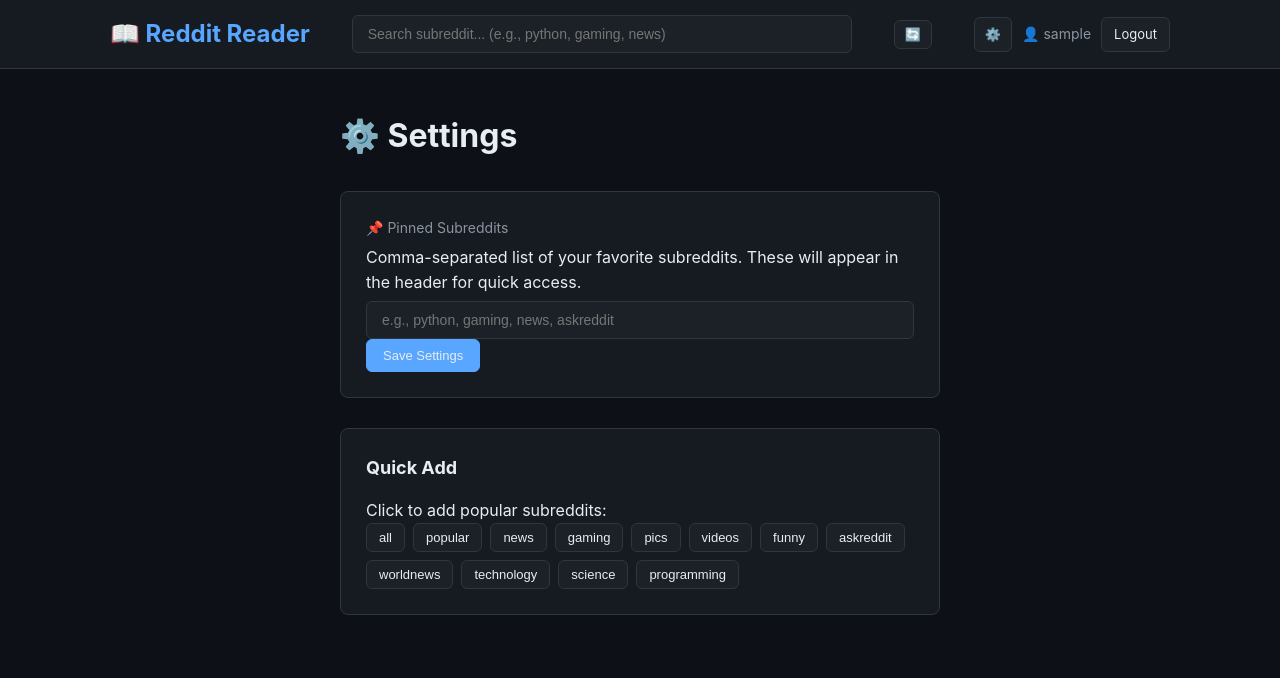
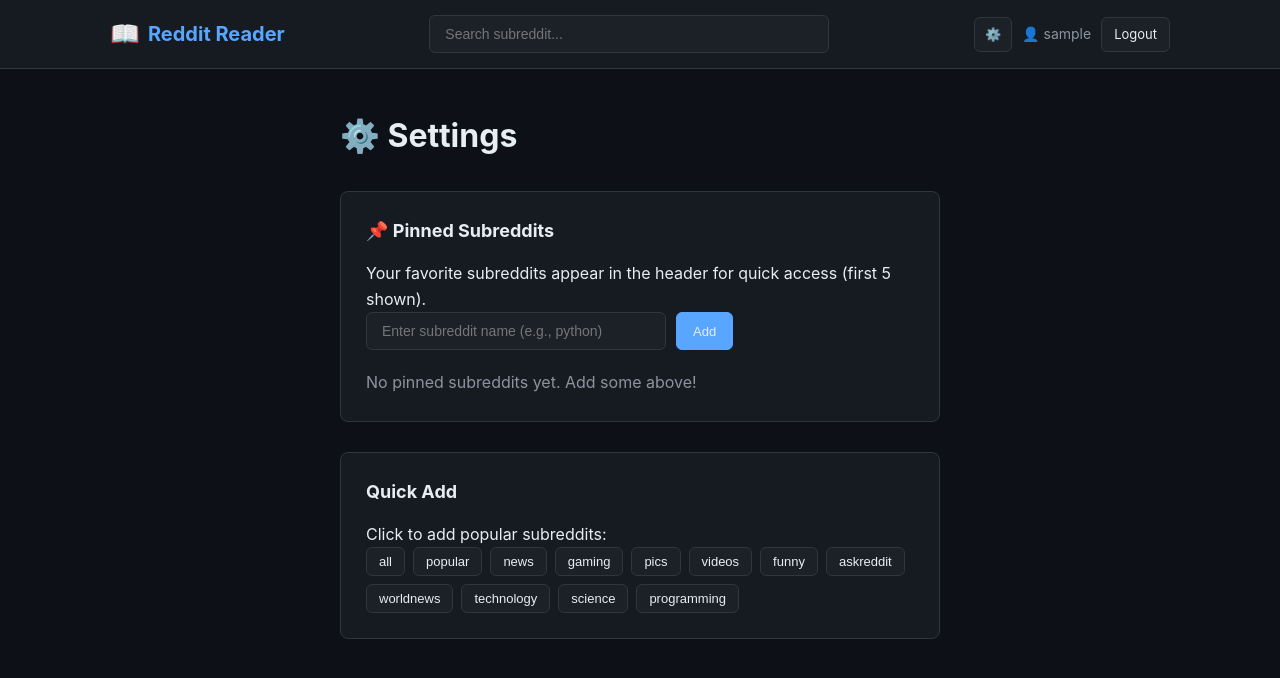
Before and after one commit to ThisIsMyAccountName/reddit-Reader, a Flask app: page /settings in a window 1280 px wide. Shown: the top 678 px of the page. Run offline with Flask 3, Linux system fonts and the light colour scheme; the visitor is signed in with stand-in values (Sample User, id 1); some libraries are stand-ins or nearby versions.

Commit message:
Make logo-text go to r/all on non-sub pages, add pinned sub reordering with up/down buttons

```diff
--- a/app.py
+++ b/app.py
@@ -422,14 +422,20 @@ def get_db():
 
 @app.context_processor
 def inject_pinned_subs():
-    """Inject pinned subreddits into all templates."""
+    """Inject pinned subreddits and page type into all templates."""
+    context = {'pinned_subs': [], 'is_subreddit_page': False}
+
+    # Check if current page is a subreddit page
+    if request.endpoint in ('subreddit', 'comments'):
+        context['is_subreddit_page'] = True
+
     if current_user.is_authenticated:
         conn = get_db()
         row = conn.execute('SELECT pinned_subs FROM user_settings WHERE user_id = ?', (current_user.id,)).fetchone()
         conn.close()
         if row and row['pinned_subs']:
-            return {'pinned_subs': [s.strip() for s in row['pinned_subs'].split(',') if s.strip()]}
-    return {'pinned_subs': []}
+            context['pinned_subs'] = [s.strip() for s in row['pinned_subs'].split(',') if s.strip()]
+    return context
 
 
 def init_db():
@@ -634,27 +640,40 @@ def settings():
     """User settings page."""
     conn = get_db()
 
+    # Get current settings
+    row = conn.execute('SELECT pinned_subs FROM user_settings WHERE user_id = ?', (current_user.id,)).fetchone()
+    current_subs = []
+    if row and row['pinned_subs']:
+        current_subs = [s.strip() for s in row['pinned_subs'].split(',') if s.strip()]
+
     if request.method == 'POST':
-        pinned_subs = request.form.get('pinned_subs', '').strip()
-        # Normalize: remove r/ prefix, clean up whitespace
-        subs = [s.strip().lstrip('r/').lower() for s in pinned_subs.split(',') if s.strip()]
-        pinned_subs = ','.join(subs)
+        action = request.form.get('action')
+        sub = request.form.get('sub', '').strip().lstrip('r/').lower()
 
+        if action == 'add' and sub and sub not in current_subs:
+            current_subs.append(sub)
+        elif action == 'remove' and sub in current_subs:
+            current_subs.remove(sub)
+        elif action == 'move_up' and sub in current_subs:
+            idx = current_subs.index(sub)
+            if idx > 0:
+                current_subs[idx], current_subs[idx-1] = current_subs[idx-1], current_subs[idx]
+        elif action == 'move_down' and sub in current_subs:
+            idx = current_subs.index(sub)
+            if idx < len(current_subs) - 1:
+                current_subs[idx], current_subs[idx+1] = current_subs[idx+1], current_subs[idx]
+
+        pinned_subs = ','.join(current_subs)
         conn.execute('''
             INSERT INTO user_settings (user_id, pinned_subs) VALUES (?, ?)
             ON CONFLICT(user_id) DO UPDATE SET pinned_subs = excluded.pinned_subs
         ''', (current_user.id, pinned_subs))
         conn.commit()
         conn.close()
-        flash('Settings saved!', 'success')
         return redirect(url_for('settings'))
 
-    # Get current settings
-    row = conn.execute('SELECT pinned_subs FROM user_settings WHERE user_id = ?', (current_user.id,)).fetchone()
     conn.close()
-    pinned_subs = row['pinned_subs'] if row else ''
-
-    return render_template('settings.html', pinned_subs=pinned_subs)
+    return render_template('settings.html', pinned_subs=current_subs)
 
 
 def get_user_pinned_subs(user_id):
--- a/static/style.css
+++ b/static/style.css
@@ -173,15 +173,30 @@ body {
     display: flex;
     justify-content: space-between;
     align-items: center;
-    gap: 20px;
+    gap: 15px;
 }
 
-.logo {
+.logo-group {
+    display: flex;
+    align-items: center;
+    gap: 8px;
+    flex-shrink: 0;
+}
+
+.logo-icon {
     font-size: 24px;
+    text-decoration: none;
+}
+
+.logo-text {
+    font-size: 20px;
     font-weight: bold;
     color: var(--accent);
     text-decoration: none;
-    flex-shrink: 0;
+}
+
+.logo-text:hover {
+    color: var(--accent-hover);
 }
 
 .header-auth {
@@ -196,13 +211,9 @@ body {
     font-size: 14px;
 }
 
-.logo:hover {
-    color: var(--accent-hover);
-}
-
 .search-form {
     flex: 1;
-    max-width: 500px;
+    max-width: 400px;
 }
 
 .search-input {
@@ -1109,6 +1151,90 @@ body {
 
 .pinned-sub:hover {
     background: var(--accent);
+}
+
+/* Settings Page - Add Sub Form */
+.add-sub-form {
+    display: flex;
+    gap: 10px;
+    margin-bottom: 20px;
+}
+
+.add-sub-form .form-input {
+    flex: 1;
+    max-width: 300px;
+}
+
+/* Settings Page - Pinned List */
+.pinned-list {
+    display: flex;
+    flex-direction: column;
+    gap: 8px;
+    margin-top: 15px;
+}
+
+.pinned-item {
+    display: flex;
+    align-items: center;
+    gap: 12px;
+    padding: 10px 15px;
+    background: var(--bg-tertiary);
+    border-radius: 6px;
+    border: 1px solid var(--border);
+}
+
+.pinned-item-reorder {
+    display: flex;
+    gap: 4px;
+}
+
+.reorder-form {
+    display: inline;
+}
+
+.btn-reorder {
+    padding: 4px 8px;
+    font-size: 12px;
+    min-width: 28px;
+}
+
+.pinned-item-name {
+    color: var(--text-primary);
+    text-decoration: none;
+    font-weight: 500;
+    flex: 1;
+}
+
+.pinned-item-name:hover {
+    color: var(--accent);
+}
+
+.pinned-badge {
+    font-size: 11px;
+    padding: 2px 8px;
+    background: var(--accent);
+    color: white;
+    border-radius: 10px;
+    margin-right: 10px;
+}
+
+.pinned-item-remove {
+    display: inline;
+}
+
+.btn-danger {
+    background: rgba(255, 85, 85, 0.2);
+    border-color: rgba(255, 85, 85, 0.4);
+    color: #ff5555;
+}
+
+.btn-danger:hover {
+    background: rgba(255, 85, 85, 0.4);
+}
+
+.btn-disabled {
+    opacity: 0.5;
+    cursor: not-allowed;
 }
 
 .auth-footer {
--- a/templates/base.html
+++ b/templates/base.html
@@ -10,24 +10,21 @@
 <body>
     <header class="header">
         <div class="header-content">
-            <a href="{{ url_for('index') }}" class="logo">📖 Reddit Reader</a>
-            {% if current_user.is_authenticated and pinned_subs %}
-            <div class="header-pinned">
-                {% for sub in pinned_subs %}
-                <a href="{{ url_for('subreddit', name=sub) }}" class="pinned-sub">r/{{ sub }}</a>
-                {% endfor %}
+            <div class="logo-group">
+                <a href="{{ url_for('index') }}" class="logo-icon" title="Go to r/all">📖</a>
+                {% if is_subreddit_page %}
+                <a href="javascript:window.scrollTo({top:0,behavior:'smooth'});setTimeout(()=>location.reload(),300);" class="logo-text" title="Reload">Reddit Reader</a>
+                {% else %}
+                <a href="{{ url_for('index') }}" class="logo-text" title="Go to r/all">Reddit Reader</a>
+                {% endif %}
             </div>
-            {% endif %}
             <form action="{{ url_for('search') }}" method="get" class="search-form">
                 <input type="text"
                        name="q"
                        class="search-input"
-                       placeholder="Search subreddit... (e.g., python, gaming, news)"
+                       placeholder="Search subreddit..."
                        autocomplete="off">
             </form>
-            <div class="header-actions">
-                <button class="btn btn-small btn-icon" id="reload-btn" title="Reload" onclick="window.location.reload();">🔄</button>
-            </div>
             <div class="header-auth">
                 {% if current_user.is_authenticated %}
                     <a href="{{ url_for('settings') }}" class="btn btn-small btn-icon" title="Settings">⚙️</a>
--- a/templates/settings.html
+++ b/templates/settings.html
@@ -6,62 +6,71 @@
 <div class="settings-container">
     <h1>⚙️ Settings</h1>
 
-    {% with messages = get_flashed_messages(with_categories=true) %}
-        {% if messages %}
-            {% for category, message in messages %}
-                <div class="flash-message flash-{{ category }}">{{ message }}</div>
+    <div class="settings-section">
+        <h2>📌 Pinned Subreddits</h2>
+        <p class="form-help">Your favorite subreddits appear in the header for quick access (first 5 shown).</p>
+
+        <form method="post" class="add-sub-form">
+            <input type="hidden" name="action" value="add">
+            <input type="text"
+                   name="sub"
+                   class="form-input"
+                   placeholder="Enter subreddit name (e.g., python)"
+                   autocomplete="off">
+            <button type="submit" class="btn btn-primary">Add</button>
+        </form>
+
+        {% if pinned_subs %}
+        <div class="pinned-list">
+            {% for sub in pinned_subs %}
+            <div class="pinned-item" data-sub="{{ sub }}">
+                <div class="pinned-item-reorder">
+                    {% if not loop.first %}
+                    <form method="post" class="reorder-form">
+                        <input type="hidden" name="action" value="move_up">
+                        <input type="hidden" name="sub" value="{{ sub }}">
+                        <button type="submit" class="btn btn-small btn-reorder" title="Move up">↑</button>
+                    </form>
+                    {% else %}
+                    <span class="btn btn-small btn-reorder btn-disabled">↑</span>
+                    {% endif %}
+                    {% if not loop.last %}
+                    <form method="post" class="reorder-form">
+                        <input type="hidden" name="action" value="move_down">
+                        <input type="hidden" name="sub" value="{{ sub }}">
+                        <button type="submit" class="btn btn-small btn-reorder" title="Move down">↓</button>
+                    </form>
+                    {% else %}
+                    <span class="btn btn-small btn-reorder btn-disabled">↓</span>
+                    {% endif %}
+                </div>
+                <a href="{{ url_for('subreddit', name=sub) }}" class="pinned-item-name">r/{{ sub }}</a>
+                {% if loop.index <= 5 %}<span class="pinned-badge">visible</span>{% endif %}
+                <form method="post" class="pinned-item-remove">
+                    <input type="hidden" name="action" value="remove">
+                    <input type="hidden" name="sub" value="{{ sub }}">
+                    <button type="submit" class="btn btn-small btn-danger" title="Remove">✕</button>
+                </form>
+            </div>
             {% endfor %}
+        </div>
+        {% else %}
+        <p class="text-secondary" style="margin-top: 15px;">No pinned subreddits yet. Add some above!</p>
         {% endif %}
-    {% endwith %}
-
-    <form method="post" class="settings-form">
-        <div class="form-group">
-            <label for="pinned_subs">📌 Pinned Subreddits</label>
-            <p class="form-help">Comma-separated list of your favorite subreddits. These will appear in the header for quick access.</p>
-            <input type="text"
-                   id="pinned_subs"
-                   name="pinned_subs"
-                   class="form-input"
-                   value="{{ pinned_subs }}"
-                   placeholder="e.g., python, gaming, news, askreddit">
-        </div>
-
-        <button type="submit" class="btn btn-primary">Save Settings</button>
-    </form>
+    </div>
 
     <div class="settings-section">
         <h2>Quick Add</h2>
         <p class="form-help">Click to add popular subreddits:</p>
         <div class="quick-add-subs">
-            <button type="button" class="btn btn-small" data-sub="all">all</button>
-            <button type="button" class="btn btn-small" data-sub="popular">popular</button>
-            <button type="button" class="btn btn-small" data-sub="news">news</button>
-            <button type="button" class="btn btn-small" data-sub="gaming">gaming</button>
-            <button type="button" class="btn btn-small" data-sub="pics">pics</button>
-            <button type="button" class="btn btn-small" data-sub="videos">videos</button>
-            <button type="button" class="btn btn-small" data-sub="funny">funny</button>
-            <button type="button" class="btn btn-small" data-sub="askreddit">askreddit</button>
-            <button type="button" class="btn btn-small" data-sub="worldnews">worldnews</button>
-            <button type="button" class="btn btn-small" data-sub="technology">technology</button>
-            <button type="button" class="btn btn-small" data-sub="science">science</button>
-            <button type="button" class="btn btn-small" data-sub="programming">programming</button>
+            {% for sub in ['all', 'popular', 'news', 'gaming', 'pics', 'videos', 'funny', 'askreddit', 'worldnews', 'technology', 'science', 'programming'] %}
+            <form method="post" style="display: inline;">
+                <input type="hidden" name="action" value="add">
+                <input type="hidden" name="sub" value="{{ sub }}">
+                <button type="submit" class="btn btn-small {% if sub in pinned_subs %}btn-disabled{% endif %}" {% if sub in pinned_subs %}disabled{% endif %}>{{ sub }}</button>
+            </form>
+            {% endfor %}
         </div>
     </div>
 </div>
-
-<script>
-    // Quick add functionality
-    document.querySelectorAll('.quick-add-subs button').forEach(btn => {
-        btn.addEventListener('click', () => {
-            const input = document.getElementById('pinned_subs');
-            const sub = btn.dataset.sub;
-            const current = input.value.split(',').map(s => s.trim().toLowerCase()).filter(s => s);
-
-            if (!current.includes(sub)) {
-                current.push(sub);
-                input.value = current.join(', ');
-            }
-        });
-    });
-</script>
 {% endblock %}
```
Also changed, not shown: other parts of static/style.css (+32 -1 lines), templates/posts.html (+16 -1 lines).
